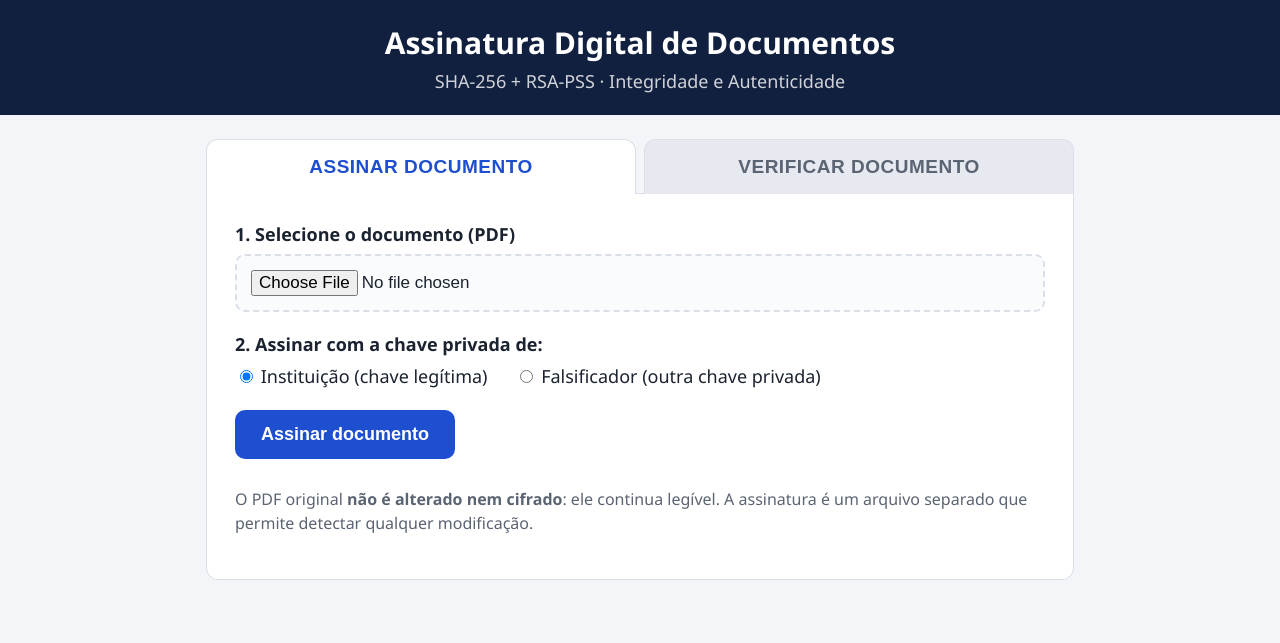
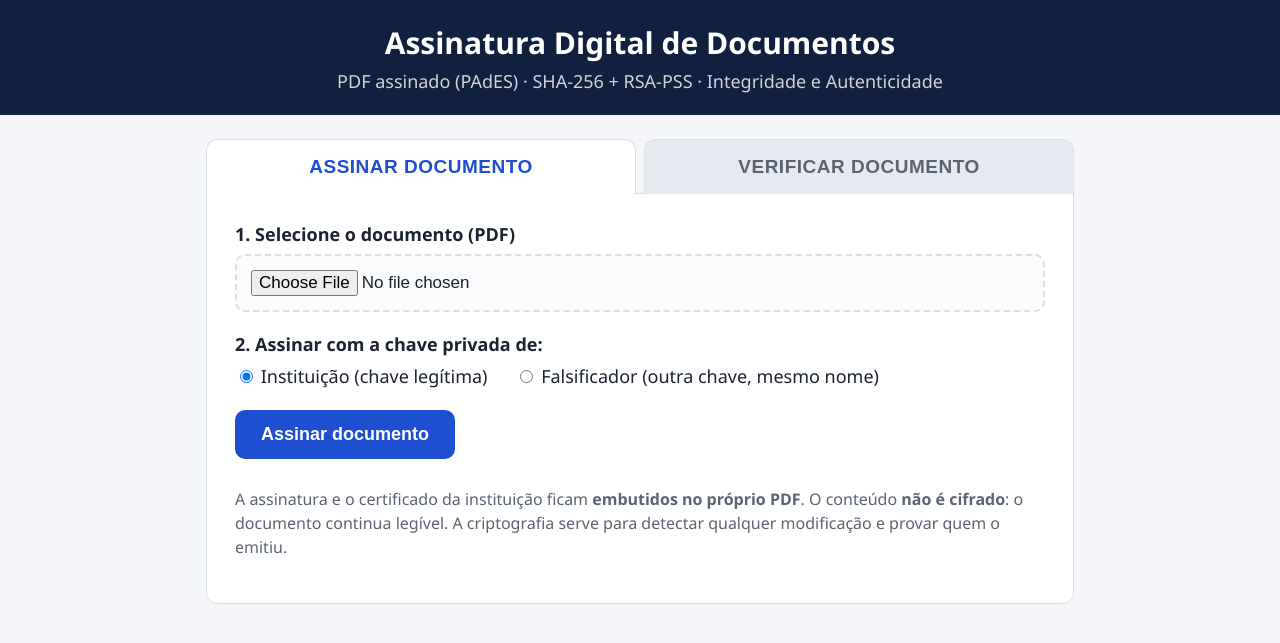
Before and after one commit to Ivaldoj/assinatura-digital, a Flask app: page / in a window 1280 px wide. Shown: the top 643 px of the page. Run offline with Flask 3, Linux system fonts and the light colour scheme.

Commit message:
feat: assinatura embutida no PDF (PAdES) com certificado X.509
A assinatura e o certificado da instituição passam a ficar dentro do
próprio PDF, como no gov.br/ICP-Brasil. A verificação recebe só o PDF
e mostra três checagens: integridade, assinatura e autenticidade
(certificado confiável). Inclui adulterar.py para simular a alteração
de 1 byte num PDF já assinado, e atualiza README, prints e material
dos slides.

Co-Authored-By: Claude Opus 5.5 <noreply@anthropic.com>

```diff
--- a/app.py
+++ b/app.py
@@ -1,100 +1,168 @@
 """
-Demonstração acadêmica: Assinatura Digital e Verificação de Autenticidade.
+Demonstração acadêmica: Assinatura Digital de PDF e Verificação de Autenticidade.
+
+Como na vida real (gov.br, Adobe, ICP-Brasil), a assinatura fica DENTRO do PDF (padrão PAdES),
+junto com o CERTIFICADO da instituição (= chave pública + identidade de quem assinou).
 
 Algoritmo: RSA-PSS (2048 bits) sobre o hash SHA-256 do documento.
-Biblioteca: `cryptography` (Python / OpenSSL). Nenhum algoritmo é implementado à mão.
+Bibliotecas: `cryptography` (chaves e certificado) e `pyHanko` (assinatura PAdES).
+Nenhum algoritmo criptográfico é implementado à mão.
 """
 import base64
-import hashlib
+import datetime as dt
+import io
+import logging
 from pathlib import Path
 
-from cryptography.exceptions import InvalidSignature
+from asn1crypto import keys as asn1_keys, x509 as asn1_x509
+from cryptography import x509
 from cryptography.hazmat.primitives import hashes, serialization
-from cryptography.hazmat.primitives.asymmetric import padding, rsa, utils
+from cryptography.hazmat.primitives.asymmetric import rsa
+from cryptography.x509.oid import NameOID
 from flask import Flask, jsonify, render_template, request
+from pyhanko.pdf_utils.incremental_writer import IncrementalPdfFileWriter
+from pyhanko.pdf_utils.reader import PdfFileReader
+from pyhanko.sign import signers, validation
+from pyhanko.sign.general import find_unique_cms_attribute
+from pyhanko.sign.validation.status import SignatureCoverageLevel
+from pyhanko_certvalidator import ValidationContext
+from pyhanko_certvalidator.registry import SimpleCertificateStore
+
+logging.getLogger("pyhanko").setLevel(logging.CRITICAL)            # evita logs técnicos no terminal
+logging.getLogger("pyhanko_certvalidator").setLevel(logging.CRITICAL)
 
 KEYS_DIR = Path(__file__).parent / "chaves"
 PRIVATE_KEY_FILE = KEYS_DIR / "privada.pem"
-PUBLIC_KEY_FILE = KEYS_DIR / "publica.pem"
-
-# Configuração do RSA-PSS (a mesma na assinatura e na verificação)
-PSS = padding.PSS(mgf=padding.MGF1(hashes.SHA256()), salt_length=padding.PSS.MAX_LENGTH)
-PREHASHED_SHA256 = utils.Prehashed(hashes.SHA256())  # "o que vou assinar já é um hash SHA-256"
+CERT_FILE = KEYS_DIR / "certificado.pem"
+NOME_INSTITUICAO = "Universidade Exemplo - Emissao de Documentos"
 
 
-def carregar_ou_gerar_chaves():
-    """Gera o par de chaves da instituição na primeira execução e o reutiliza depois."""
+def gerar_certificado(chave, nome):
+    """Certificado X.509 autoassinado: liga a CHAVE PÚBLICA a um NOME.
+    Na vida real ele seria emitido por uma Autoridade Certificadora (ex.: ICP-Brasil)."""
+    titular = x509.Name([
+        x509.NameAttribute(NameOID.COMMON_NAME, nome),
+        x509.NameAttribute(NameOID.ORGANIZATION_NAME, "Universidade Exemplo"),
+    ])
+    agora = dt.datetime.now(dt.timezone.utc)
+    return (
+        x509.CertificateBuilder()
+        .subject_name(titular).issuer_name(titular)
+        .public_key(chave.public_key())
+        .serial_number(x509.random_serial_number())
+        .not_valid_before(agora - dt.timedelta(days=1))
+        .not_valid_after(agora + dt.timedelta(days=3650))
+        .add_extension(x509.BasicConstraints(ca=True, path_length=None), critical=True)
+        .add_extension(x509.KeyUsage(
+            digital_signature=True, content_commitment=True, key_cert_sign=True,
+            key_encipherment=False, data_encipherment=False, key_agreement=False,
+            crl_sign=False, encipher_only=False, decipher_only=False), critical=True)
+        .sign(chave, hashes.SHA256())
+    )
+
+
+def carregar_ou_gerar_instituicao():
+    """Gera a chave privada e o certificado da instituição na primeira execução."""
+    KEYS_DIR.mkdir(exist_ok=True)
     if not PRIVATE_KEY_FILE.exists():
-        KEYS_DIR.mkdir(exist_ok=True)
         chave = rsa.generate_private_key(public_exponent=65537, key_size=2048)
         PRIVATE_KEY_FILE.write_bytes(chave.private_bytes(
-            serialization.Encoding.PEM,
-            serialization.PrivateFormat.PKCS8,
-            serialization.NoEncryption(),
-        ))
-        PUBLIC_KEY_FILE.write_bytes(chave.public_key().public_bytes(
-            serialization.Encoding.PEM,
-            serialization.PublicFormat.SubjectPublicKeyInfo,
-        ))
-    privada = serialization.load_pem_private_key(PRIVATE_KEY_FILE.read_bytes(), password=None)
-    publica = serialization.load_pem_public_key(PUBLIC_KEY_FILE.read_bytes())
-    return privada, publica
+            serialization.Encoding.PEM, serialization.PrivateFormat.PKCS8, serialization.NoEncryption()))
+    chave = serialization.load_pem_private_key(PRIVATE_KEY_FILE.read_bytes(), password=None)
+    if not CERT_FILE.exists():
+        CERT_FILE.write_bytes(gerar_certificado(chave, NOME_INSTITUICAO).public_bytes(serialization.Encoding.PEM))
+    return chave, x509.load_pem_x509_certificate(CERT_FILE.read_bytes())
 
 
-CHAVE_PRIVADA, CHAVE_PUBLICA = carregar_ou_gerar_chaves()
+def criar_assinante(chave, certificado):
+    """Converte chave e certificado para o formato do pyHanko. prefer_pss=True -> RSA-PSS."""
+    chave_der = chave.private_bytes(
+        serialization.Encoding.DER, serialization.PrivateFormat.PKCS8, serialization.NoEncryption())
+    return signers.SimpleSigner(
+        signing_cert=asn1_x509.Certificate.load(certificado.public_bytes(serialization.Encoding.DER)),
+        signing_key=asn1_keys.PrivateKeyInfo.load(chave_der),
+        cert_registry=SimpleCertificateStore(),
+        prefer_pss=True,
+    )
 
-# Chave de um FALSIFICADOR: uma chave RSA legítima, mas que NÃO é a da instituição.
-# Serve para demonstrar AUTENTICIDADE: ele consegue alterar o documento e gerar uma
-# assinatura nova, mas ela não confere com a chave pública da instituição.
-CHAVE_FALSIFICADOR = rsa.generate_private_key(public_exponent=65537, key_size=2048)
+
+CHAVE_INSTITUICAO, CERT_INSTITUICAO = carregar_ou_gerar_instituicao()
+ASSINANTE_INSTITUICAO = criar_assinante(CHAVE_INSTITUICAO, CERT_INSTITUICAO)
+
+# FALSIFICADOR: tem uma chave privada própria e um certificado com o MESMO NOME da instituição.
+# Ele consegue assinar, mas o certificado dele não é o certificado confiável da instituição.
+_chave_falsa = rsa.generate_private_key(public_exponent=65537, key_size=2048)
+ASSINANTE_FALSIFICADOR = criar_assinante(_chave_falsa, gerar_certificado(_chave_falsa, NOME_INSTITUICAO))
+
+# Quem verifica confia SOMENTE no certificado da instituição (a "âncora de confiança").
+CERT_CONFIAVEL = asn1_x509.Certificate.load(CERT_INSTITUICAO.public_bytes(serialization.Encoding.DER))
 
 app = Flask(__name__)
 
 
-def sha256(conteudo: bytes) -> bytes:
-    return hashlib.sha256(conteudo).digest()
-
-
 @app.get("/")
 def index():
-    return render_template("index.html", chave_publica=PUBLIC_KEY_FILE.read_text())
+    return render_template("index.html", titular=CERT_INSTITUICAO.subject.rfc4514_string(),
+                           certificado=CERT_FILE.read_text())
 
 
 @app.post("/assinar")
 def assinar():
     arquivo = request.files["documento"]
-    conteudo = arquivo.read()                     # o documento NÃO é alterado
+    falsificador = request.form.get("assinante") == "falsificador"
+    assinante = ASSINANTE_FALSIFICADOR if falsificador else ASSINANTE_INSTITUICAO
 
-    falsificador = request.form.get("assinante") == "falsificador"
-    chave = CHAVE_FALSIFICADOR if falsificador else CHAVE_PRIVADA
-
-    resumo = sha256(conteudo)                     # 1. Documento -> SHA-256 -> hash
-    assinatura = chave.sign(resumo, PSS, PREHASHED_SHA256)  # 2. hash + chave PRIVADA
+    # 1. calcula o SHA-256 do PDF  2. assina o hash com a chave PRIVADA (RSA-PSS)
+    # 3. embute assinatura + certificado no próprio PDF (o conteúdo visível não muda)
+    saida = io.BytesIO()
+    signers.sign_pdf(
+        IncrementalPdfFileWriter(io.BytesIO(arquivo.read())),
+        signers.PdfSignatureMetadata(field_name="Assinatura", md_algorithm="sha256",
+                                     reason="Documento emitido pela Universidade Exemplo"),
+        signer=assinante, output=saida,
+    )
+    pdf_assinado = saida.getvalue()
+    assinatura = PdfFileReader(io.BytesIO(pdf_assinado)).embedded_signatures[0]
 
     return jsonify(
-        nome=arquivo.filename,
+        nome=arquivo.filename.removesuffix(".pdf") + "_assinado.pdf",
         falsificador=falsificador,
-        hash=resumo.hex(),
-        assinatura=base64.b64encode(assinatura).decode(),
+        hash=assinatura.compute_digest().hex(),
+        pdf=base64.b64encode(pdf_assinado).decode(),
     )
 
 
 @app.post("/verificar")
 def verificar():
-    conteudo = request.files["documento"].read()
     try:
-        assinatura = base64.b64decode(request.files["assinatura"].read(), validate=True)
-    except ValueError:
-        assinatura = b""                          # arquivo de assinatura corrompido
+        leitor = PdfFileReader(io.BytesIO(request.files["documento"].read()))
+        assinaturas = leitor.embedded_signatures
+    except Exception:
+        return jsonify(assinado=False, valido=False, erro="O arquivo não é um PDF válido.")
+    if not assinaturas:
+        return jsonify(assinado=False, valido=False, erro="Nenhuma assinatura digital encontrada neste PDF.")
 
-    resumo = sha256(conteudo)                     # recalcula o hash do documento recebido
-    try:
-        CHAVE_PUBLICA.verify(assinatura, resumo, PSS, PREHASHED_SHA256)  # só a chave PÚBLICA
-        valido = True
-    except InvalidSignature:
-        valido = False
+    assinatura = assinaturas[0]
+    # A verificação usa a chave PÚBLICA contida no certificado embutido no PDF
+    # e confere se esse certificado é o da instituição (âncora de confiança).
+    status = validation.validate_pdf_signature(assinatura, ValidationContext(trust_roots=[CERT_CONFIAVEL]))
 
-    return jsonify(valido=valido, hash=resumo.hex())
+    hash_assinado = find_unique_cms_attribute(assinatura.signer_info["signed_attrs"], "message_digest").native
+    integro = status.intact and status.coverage == SignatureCoverageLevel.ENTIRE_FILE
+    confiavel = status.trust_problem_indic is None
+
+    return jsonify(
+        assinado=True,
+        valido=integro and status.valid and confiavel,
+        integro=integro,                  # hash recalculado == hash que foi assinado
+        assinatura_ok=status.valid,       # a conta com a chave pública do certificado fecha
+        confiavel=confiavel,              # o certificado é o da instituição
+        titular=status.signing_cert.subject.native["common_name"],
+        data=status.signer_reported_dt.astimezone().strftime("%d/%m/%Y %H:%M") if status.signer_reported_dt else "-",
+        algoritmo=f"{status.pkcs7_signature_mechanism.upper()} + {status.md_algorithm.upper()}",
+        hash_assinado=hash_assinado.hex(),
+        hash_atual=assinatura.compute_digest().hex(),
+    )
 
 
 if __name__ == "__main__":
--- a/requirements.txt
+++ b/requirements.txt
@@ -1,2 +1,3 @@
 flask>=3.0
 cryptography>=42
+pyhanko>=0.37
--- a/templates/index.html
+++ b/templates/index.html
@@ -55,7 +62,7 @@
 <body>
 <header>
   <h1>Assinatura Digital de Documentos</h1>
-  <p>SHA-256 + RSA-PSS · Integridade e Autenticidade</p>
+  <p>PDF assinado (PAdES) · SHA-256 + RSA-PSS · Integridade e Autenticidade</p>
 </header>
 
 <main>
@@ -72,56 +79,49 @@
       <label>2. Assinar com a chave privada de:</label>
       <div class="opcoes">
         <label><input type="radio" name="assinante" value="instituicao" checked> Instituição (chave legítima)</label>
-        <label><input type="radio" name="assinante" value="falsificador"> Falsificador (outra chave privada)</label>
+        <label><input type="radio" name="assinante" value="falsificador"> Falsificador (outra chave, mesmo nome)</label>
       </div>
       <button class="botao" type="submit">Assinar documento</button>
     </form>
 
     <dl class="info oculto" id="saida-assinar">
-      <dt>Arquivo</dt><dd id="a-nome"></dd>
-      <dt>Hash SHA-256 do documento</dt><dd class="hash" id="a-hash"></dd>
+      <dt>Arquivo assinado</dt><dd id="a-nome"></dd>
+      <dt>Hash SHA-256 que foi assinado</dt><dd class="hash" id="a-hash"></dd>
       <dt>Assinatura digital</dt>
       <dd><span class="ok-texto" id="a-status"></span></dd>
-      <dd style="margin-top:16px"><a class="botao secundario" id="a-baixar">⬇ Baixar assinatura (.sig)</a></dd>
+      <dd style="margin-top:16px"><a class="botao secundario" id="a-baixar">⬇ Baixar PDF assinado</a></dd>
     </dl>
 
-    <p class="nota">O PDF original <b>não é alterado nem cifrado</b>: ele continua legível.
-      A assinatura é um arquivo separado que permite detectar qualquer modificação.</p>
+    <p class="nota">A assinatura e o certificado da instituição ficam <b>embutidos no próprio PDF</b>.
+      O conteúdo <b>não é cifrado</b>: o documento continua legível. A criptografia serve para detectar
+      qualquer modificação e provar quem o emitiu.</p>
   </section>
 
   <!-- ============ VERIFICAR ============ -->
   <section class="painel" id="verificar">
     <form id="form-verificar">
-      <label for="doc-verificar">1. Documento</label>
-      <input type="file" id="doc-verificar" name="documento" required>
-      <label for="sig-verificar">2. Arquivo de assinatura (.sig)</label>
-      <input type="file" id="sig-verificar" name="assinatura" accept=".sig" required>
+      <label for="doc-verificar">Selecione o PDF assinado</label>
+      <input type="file" id="doc-verificar" name="documento" accept=".pdf,application/pdf" required>
       <button class="botao" type="submit">Verificar autenticidade</button>
     </form>
 
-    <div class="resultado valido oculto" id="r-valido">
-      <div class="titulo">✓ Documento autêntico</div>
-      <ul>
-        <li>A assinatura digital é válida</li>
-        <li>O conteúdo corresponde ao documento originalmente assinado</li>
-        <li>Não foram detectadas alterações</li>
-      </ul>
-      <div class="hash"></div>
+    <div class="resultado oculto" id="resultado">
+      <div class="titulo" id="r-titulo"></div>
+      <ul class="checks" id="r-checks"></ul>
+      <dl class="detalhes" id="r-detalhes">
+        <dt>Assinado por (segundo o certificado embutido)</dt><dd id="r-titular"></dd>
+        <dt>Data da assinatura · Algoritmo</dt><dd id="r-data"></dd>
+        <dt>Hash SHA-256 que foi assinado</dt><dd class="hash" id="r-hash-assinado"></dd>
+        <dt>Hash SHA-256 recalculado agora</dt><dd class="hash" id="r-hash-atual"></dd>
+      </dl>
     </div>
 
-    <div class="resultado invalido oculto" id="r-invalido">
-      <div class="titulo">✕ Documento adulterado ou assinatura inválida</div>
-      <ul>
-        <li>A assinatura não confere com este documento e a chave pública da instituição</li>
-        <li>Causas possíveis: o arquivo foi modificado após a assinatura, ou foi assinado por outra chave privada</li>
-      </ul>
-      <div class="hash"></div>
-    </div>
-
-    <p class="nota">A verificação usa apenas a <b>chave pública</b>, que pode ser divulgada a qualquer pessoa.</p>
+    <p class="nota">Não é preciso enviar nenhuma chave: a <b>chave pública</b> vem dentro do
+      <b>certificado</b> embutido no PDF. O sistema confere se esse certificado é o da instituição.</p>
     <details>
-      <summary>Ver chave pública da instituição</summary>
-      <pre>{{ chave_publica }}</pre>
+      <summary>Ver certificado confiável da instituição</summary>
+      <p>{{ titular }}</p>
+      <pre>{{ certificado }}</pre>
     </details>
   </section>
 </main>
@@ -148,40 +148,57 @@
     }
   }
 
-  // ASSINAR: o servidor calcula o hash e assina com a chave privada
-  document.getElementById("form-assinar").onsubmit = async (ev) => {
+  const $ = id => document.getElementById(id);
+
+  // ASSINAR: o servidor calcula o hash, assina com a chave privada e embute tudo no PDF
+  $("form-assinar").onsubmit = async (ev) => {
     ev.preventDefault();
     const r = await enviar(ev.target, "/assinar");
-    document.getElementById("a-nome").textContent = r.nome;
-    document.getElementById("a-hash").textContent = r.hash;
-    const status = document.getElementById("a-status");
-    status.textContent = r.falsificador
-      ? "⚠ Assinatura criada com a chave privada de um FALSIFICADOR (não é a da instituição)"
-      : "✓ Assinatura criada com a chave privada da instituição";
-    status.classList.toggle("alerta", r.falsificador);
-    const link = document.getElementById("a-baixar");
+    $("a-nome").textContent = r.nome;
+    $("a-hash").textContent = r.hash;
+    $("a-status").textContent = r.falsificador
+      ? "⚠ Assinado com a chave privada de um FALSIFICADOR (certificado com o mesmo nome, mas não é o da instituição)"
+      : "✓ Assinado com a chave privada da instituição e embutido no PDF";
+    $("a-status").classList.toggle("alerta", r.falsificador);
+    const pdf = Uint8Array.from(atob(r.pdf), c => c.charCodeAt(0));
+    const link = $("a-baixar");
     URL.revokeObjectURL(link.href);
-    link.href = URL.createObjectURL(new Blob([r.assinatura], { type: "text/plain" }));
-    link.download = r.nome + (r.falsificador ? ".falsificador.sig" : ".sig");
-    document.getElementById("saida-assinar").classList.remove("oculto");
+    link.href = URL.createObjectURL(new Blob([pdf], { type: "application/pdf" }));
+    link.download = r.falsificador ? r.nome.replace("_assinado", "_assinado_falsificador") : r.nome;
+    $("saida-assinar").classList.remove("oculto");
   };
 
-  // VERIFICAR: o servidor recalcula o hash e confere a assinatura com a chave pública
-  document.getElementById("form-verificar").onsubmit = async (ev) => {
+  // VERIFICAR: só o PDF. A chave pública vem no certificado embutido.
+  $("form-verificar").onsubmit = async (ev) => {
     ev.preventDefault();
     const r = await enviar(ev.target, "/verificar");
-    const mostrar = document.getElementById(r.valido ? "r-valido" : "r-invalido");
-    const esconder = document.getElementById(r.valido ? "r-invalido" : "r-valido");
-    esconder.classList.add("oculto");
-    mostrar.querySelector(".hash").textContent = "SHA-256 do documento enviado: " + r.hash;
-    mostrar.classList.remove("oculto");
+    const caixa = $("resultado");
+    caixa.classList.remove("oculto", "valido", "invalido");
+    caixa.classList.add(r.valido ? "valido" : "invalido");
+    $("r-titulo").textContent = r.valido ? "✓ Documento autêntico" : "✕ Documento adulterado ou assinatura inválida";
+
+    if (!r.assinado) {
+      $("r-checks").innerHTML = "<li><b>✕</b>" + r.erro + "</li>";
+      $("r-detalhes").classList.add("oculto");
+      return;
+    }
+    const item = (ok, texto) => `<li><b>${ok ? "✓" : "✕"}</b>${texto}</li>`;
+    $("r-checks").innerHTML =
+      item(r.integro, "Integridade: o conteúdo não foi alterado após a assinatura") +
+      item(r.assinatura_ok, "Assinatura confere com a chave pública do certificado") +
+      item(r.confiavel, "Autenticidade: o certificado é o da instituição");
+    $("r-titular").textContent = r.titular;
+    $("r-data").textContent = r.data + " · " + r.algoritmo;
+    $("r-hash-assinado").textContent = r.hash_assinado;
+    $("r-hash-atual").textContent = r.hash_atual;
+    $("r-hash-atual").classList.toggle("difere", r.hash_atual !== r.hash_assinado);
+    $("r-detalhes").classList.remove("oculto");
   };
 
-  // Ao trocar qualquer arquivo, esconde o resultado anterior (evita confusão na demo)
-  document.querySelectorAll("#form-verificar input").forEach(i => i.onchange = () =>
-    document.querySelectorAll(".resultado").forEach(e => e.classList.add("oculto")));
+  // Ao trocar arquivo/opção, esconde o resultado anterior (evita confusão na demo)
+  $("doc-verificar").onchange = () => $("resultado").classList.add("oculto");
   document.querySelectorAll("#form-assinar input").forEach(i => i.onchange = () =>
-    document.getElementById("saida-assinar").classList.add("oculto"));
+    $("saida-assinar").classList.add("oculto"));
 </script>
 </body>
 </html>
```
Also changed, not shown: other parts of templates/index.html (+14 -7 lines), adulterar.py (added, +28 -0 lines), docs/para-os-slides.md (+40 -37 lines), README.md, 6 other files.
